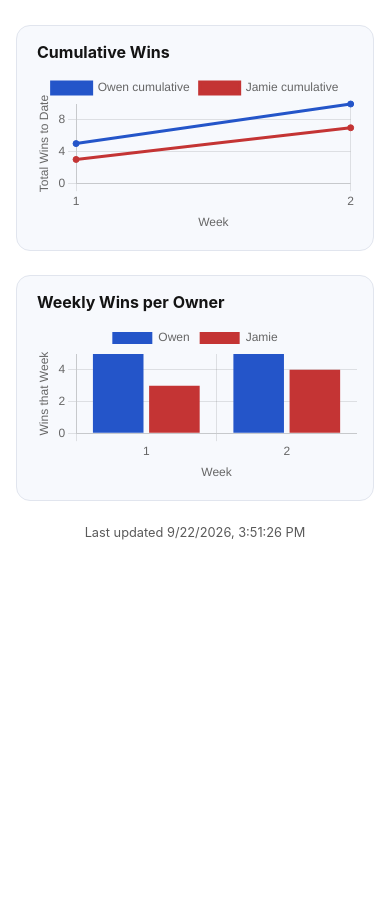
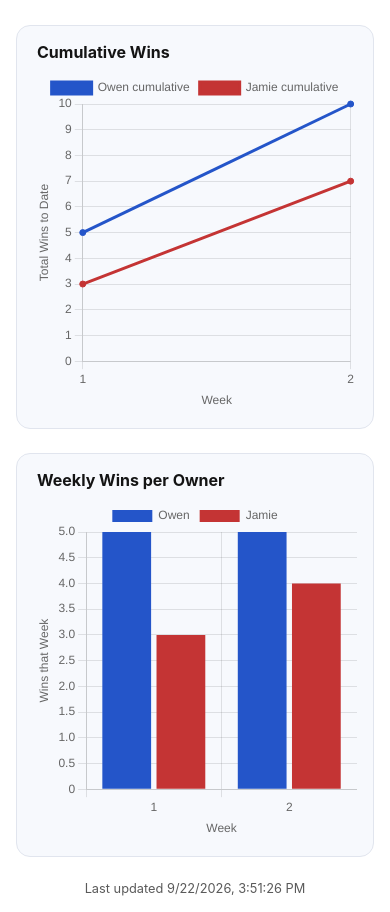
Before and after one commit to owieguy/fantasy-team-comparisons, a plain HTML site: page docs/owen-vs-jamie/index.html in a window 390 px wide. Shown: the part 1323-2235 px from the top of the page. Before the commit the page ends 1879 px from the top, so only its background shows below. Drawn offline with nearby package versions, Linux system fonts and the light colour scheme.

Commit message:
Make charts render at a consistent height on mobile instead of squishing
Chart.js's default maintainAspectRatio:true sized each chart's height
from its width, so on a narrow phone the charts became very short and
cramped -- legend/labels got tight and awkward to read even though
nothing was actually clipped.

Wraps each canvas in a .chart-wrap with a fixed 340px height (matching
the previous desktop max-height) and sets maintainAspectRatio:false, so
charts stay exactly as tall on mobile as on desktop -- only the width
adapts. Desktop rendering is visually unchanged; verified both via
Playwright screenshots at 1400px and 390px viewports.

Co-Authored-By: Claude Sonnet 5 <noreply@anthropic.com>

```diff
--- a/docs/assets/app.js
+++ b/docs/assets/app.js
@@ -106,6 +106,11 @@
       },
       options: {
         responsive: true,
+        // The canvas sizes to its .chart-wrap container's fixed height (see
+        // CSS) instead of a fixed aspect ratio, so the chart stays exactly
+        // as tall on a narrow phone screen as it is on desktop -- only the
+        // width (and tick density) adapts.
+        maintainAspectRatio: false,
         interaction: { mode: "index", intersect: false },
         scales: {
           x: { title: { display: true, text: "Week" } },
@@ -135,6 +140,7 @@
       },
       options: {
         responsive: true,
+        maintainAspectRatio: false,
         interaction: { mode: "index", intersect: false },
         scales: {
           x: { title: { display: true, text: "Week" } },
@@ -155,11 +161,11 @@
       <div class="charts">
         <div class="chart-card">
           <h3>Cumulative Wins</h3>
-          <canvas id="cumulative-chart"></canvas>
+          <div class="chart-wrap"><canvas id="cumulative-chart"></canvas></div>
         </div>
         <div class="chart-card">
           <h3>Weekly Wins per Owner</h3>
-          <canvas id="weekly-chart"></canvas>
+          <div class="chart-wrap"><canvas id="weekly-chart"></canvas></div>
         </div>
       </div>
       <footer class="updated">Last updated ${new Date(data.generated_at).toLocaleString()}</footer>
--- a/docs/assets/style.css
+++ b/docs/assets/style.css
@@ -149,7 +149,19 @@ header.page-header .sub {
   padding: 16px;
 }
 .chart-card h3 { margin: 0 0 10px 4px; font-size: 1rem; }
-.chart-card canvas { max-height: 340px; }
+
+/* Fixed-height box the chart canvas fills (via Chart.js's
+   maintainAspectRatio: false) instead of a width-driven aspect ratio --
+   this keeps the chart just as tall on a narrow phone as on desktop, so
+   only its width (and tick/legend density) adapts to the screen. */
+.chart-wrap {
+  position: relative;
+  height: 340px;
+}
+.chart-wrap canvas {
+  width: 100% !important;
+  height: 100% !important;
+}
 
 footer.updated {
   margin-top: 24px;
```
